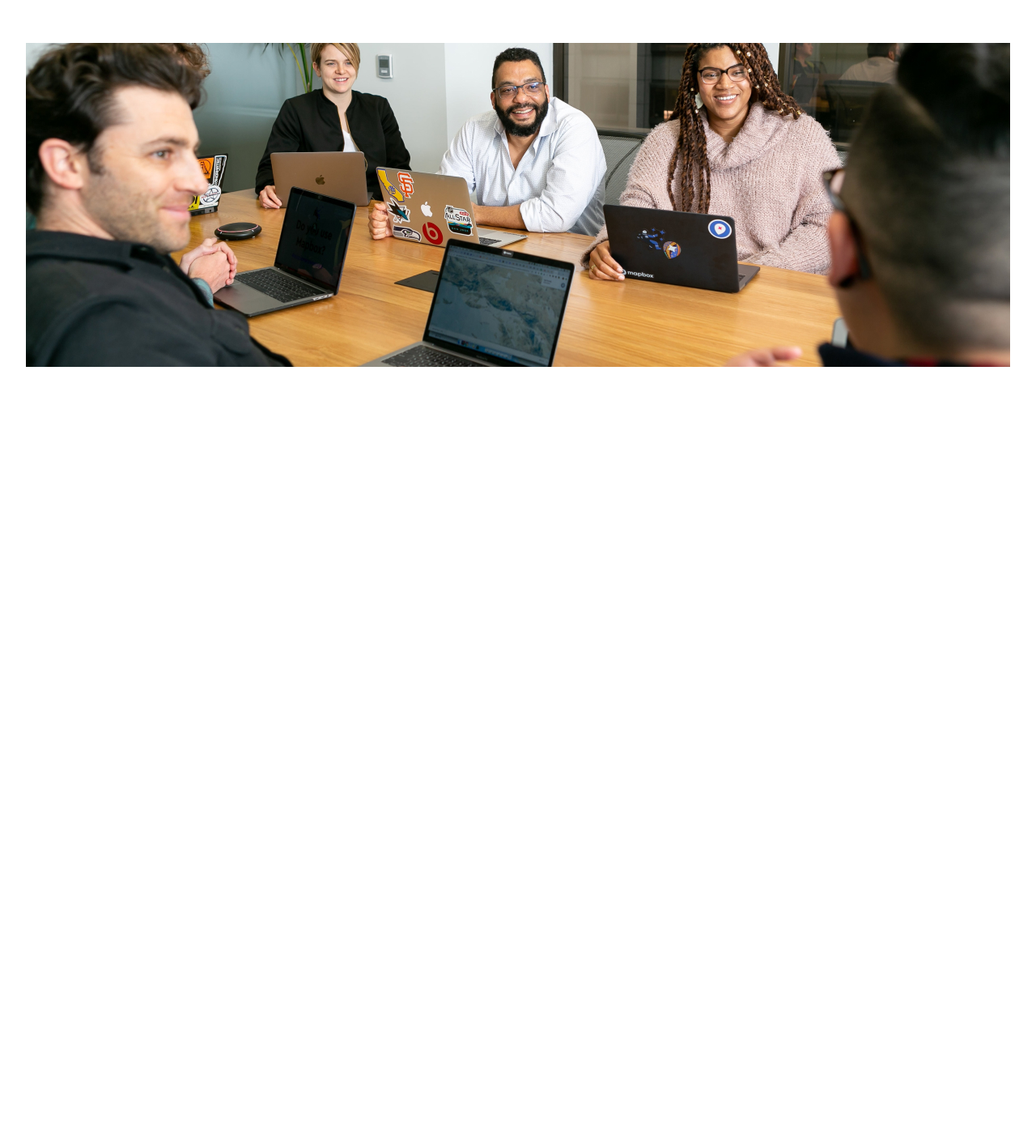
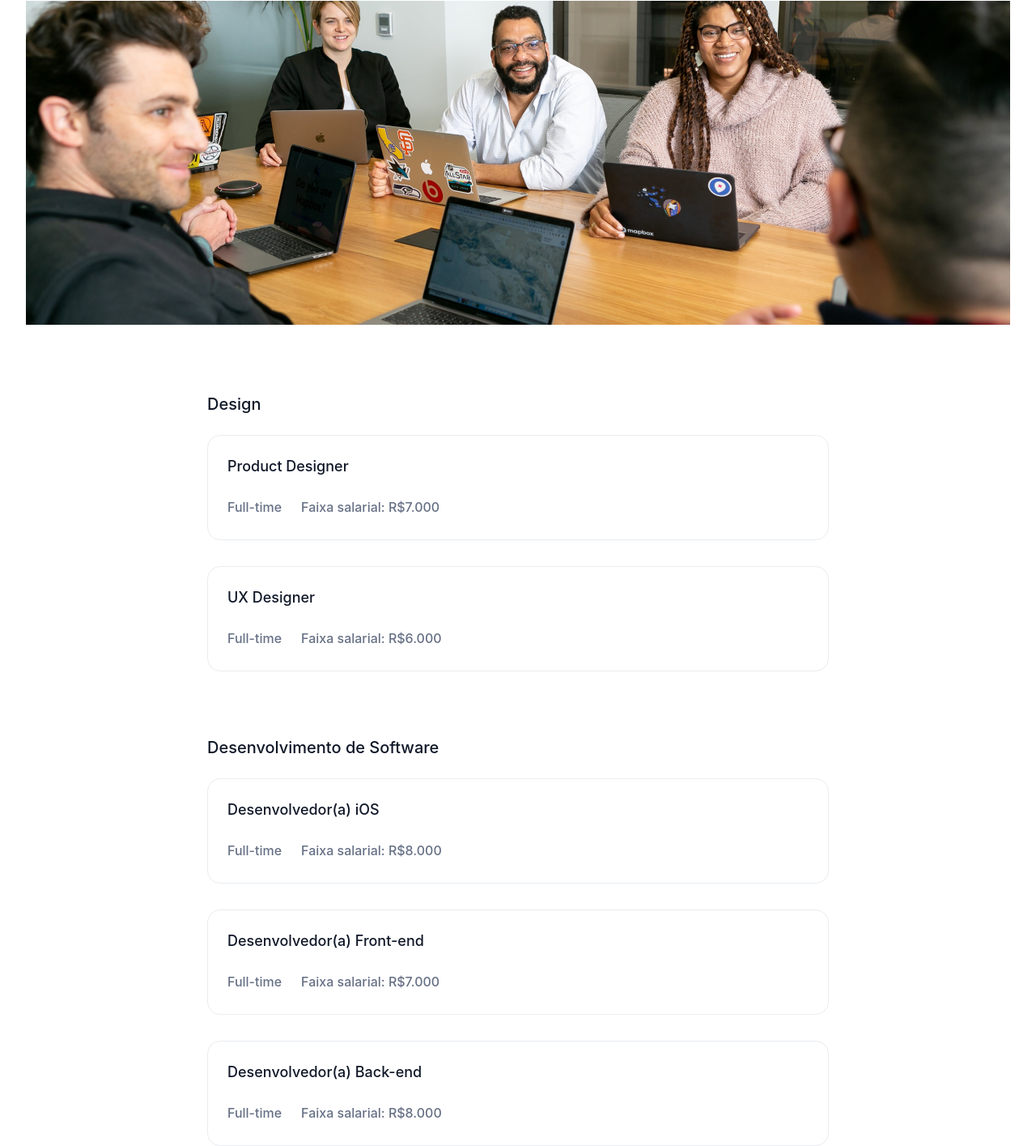
Before and after one commit to luistomasini/7daysofcode-html-css-vagas, a plain HTML site: page index.html in a window 1280 px wide. Shown: the part 1065-2480 px from the top of the page at 81% size. Before the commit the page ends 1522 px from the top, so only its background shows below. Drawn offline with Linux system fonts and the light colour scheme.

Commit message:
Etapa 4 e 5 do desafio #7daysofcode

```diff
--- a/index.html
+++ b/index.html
@@ -54,11 +54,61 @@
         </div>
     </section>
 
-    <section class="vagas">
+    <section class="disclaimer">
           <span>Vagas abertas!</span>
           <h2>Estamos procurando por talentos</h2>
           <p>Somos uma equipe 100% remota com pessoas do Brasil inteiro</p>
           <img src="img/image.jpg" alt="Reunião">
     </section>
+
+
+    <div class="vagas-subtitle">
+      <h2>Design</h2>
+    </div>
+
+    <section class="vagas">
+      <span class="titulo-vaga">Product Designer</span>
+      <div class="informacoes">
+        <span>Full-time</span>
+        <span>Faixa salarial: R$7.000</span>
+      </div>
+    </section>
+
+    <section class="vagas">
+      <span class="titulo-vaga">UX Designer</span>
+      <div class="informacoes">
+        <span>Full-time</span>
+        <span>Faixa salarial: R$6.000</span>
+      </div>
+    </section>
+
+      <div class="vagas-subtitle">
+        <h2>Desenvolvimento de Software</h2>
+      </div>
+
+    <section class="vagas">
+      <span class="titulo-vaga">Desenvolvedor(a) iOS</span>
+      <div class="informacoes">
+        <span>Full-time</span>
+        <span>Faixa salarial: R$8.000</span>
+      </div>
+    </section>
+
+    <section class="vagas">
+      <span class="titulo-vaga">Desenvolvedor(a) Front-end</span>
+      <div class="informacoes">
+        <span>Full-time</span>
+        <span>Faixa salarial: R$7.000</span>
+      </div>
+    </section>
+
+    <section class="vagas">
+      <span class="titulo-vaga">Desenvolvedor(a) Back-end</span>
+      <div class="informacoes">
+        <span>Full-time</span>
+        <span>Faixa salarial: R$8.000</span>
+      </div>
+    </section>
+
 </body>
 </html>
--- a/style.css
+++ b/style.css
@@ -81,8 +81,10 @@ header p:nth-child(3){
 
 .metricas-container{
   display: flex;
-  gap: 4rem;
-  margin: 0 7rem;
+  flex-wrap: wrap;
+  justify-content: center;
+  gap: 1.25rem;
+
 
 }
 
@@ -105,16 +107,17 @@ header p:nth-child(3){
 .metricas-container p {
   font-weight: 400;
   line-height: 1.5rem;
+  width: 17.5rem;
   color: var(--text-color);
   padding-bottom: 6rem;
 }
 
-.vagas {
+.disclaimer {
   text-align: center;
   margin-top: 6.25rem;
 }
 
-.vagas span {
+.disclaimer span {
   box-sizing: content-box;
   background: rgba(142, 36, 36, 0.05);
   color: var(--main-color);
@@ -126,7 +129,7 @@ header p:nth-child(3){
   margin-bottom: 1.25rem;
 }
 
-.vagas h2 {
+.disclaimer h2 {
   font-weight: 600;
   font-size: 36px;
   line-height: 44px;
@@ -134,7 +137,7 @@ header p:nth-child(3){
   margin: 1.25rem auto;
 }
 
-.vagas p {
+.disclaimer p {
   font-weight: 400;
   font-size: 20px;
   line-height: 30px;
@@ -142,6 +145,49 @@ header p:nth-child(3){
   margin: 0 auto 4rem auto;
 }
 
-.vagas img {
-  max-width: 76rem;
+.disclaimer img {
+  width: 76rem;
 }
+
+.vagas-container {
+  display: flex;
+  flex-wrap: wrap;
+}
+
+.vagas-subtitle h2{
+  display: flex;
+  color: var(--title-color);
+  font-size: 20px;
+  font-weight: 500;
+  line-height: 28px;
+  margin: 4em auto 1.5rem auto;
+  width: 48rem;
+}
+
+.vagas {
+  display: flex;
+  flex-direction: column;
+  border: 1px solid #EAECF0;
+  border-radius: 16px;
+  max-width: 48rem;
+  padding: 24px 24px 28px;
+  margin: 0 auto 2rem auto;
+  width: 48rem;
+  gap: 24px;
+}
+
+.titulo-vaga {
+  font-weight: 500;
+  font-size: 18px;
+  line-height: 28px;
+  color: var(--title-color);
+}
+
+.informacoes {
+  display: flex;
+  color: var(--text-color);
+  font-weight: 500;
+  font-size: 16px;
+  line-height: 24px;
+  gap: 24px;
+}
```
Also changed, not shown: .github/procurando-talentos.JPG (added), .github/vagas.jpeg (added).
